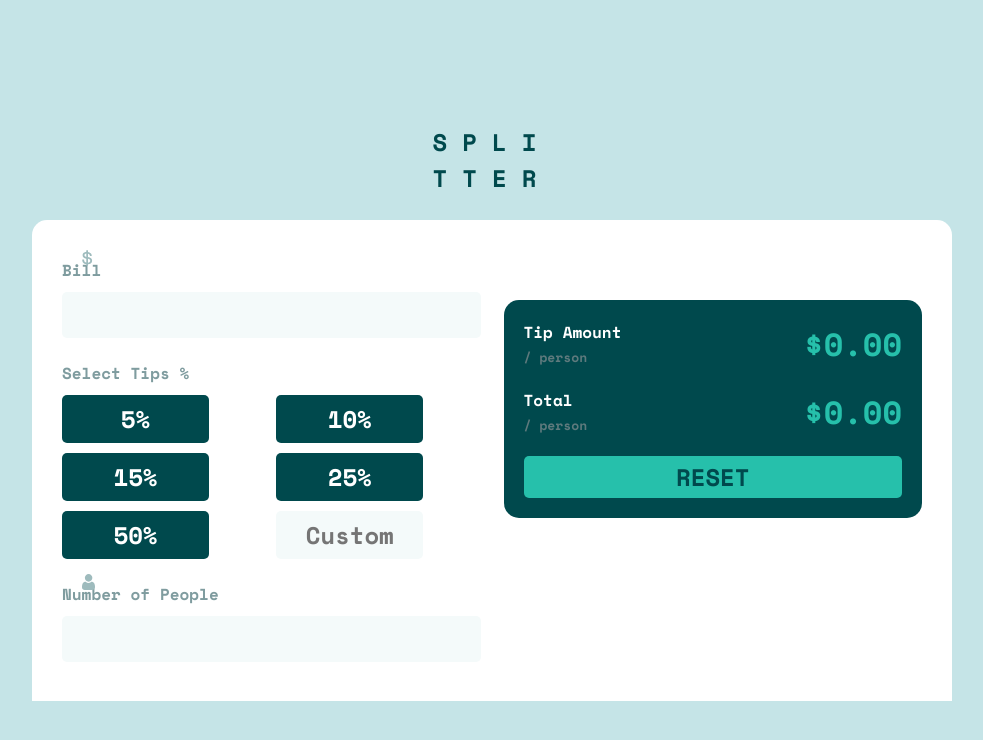
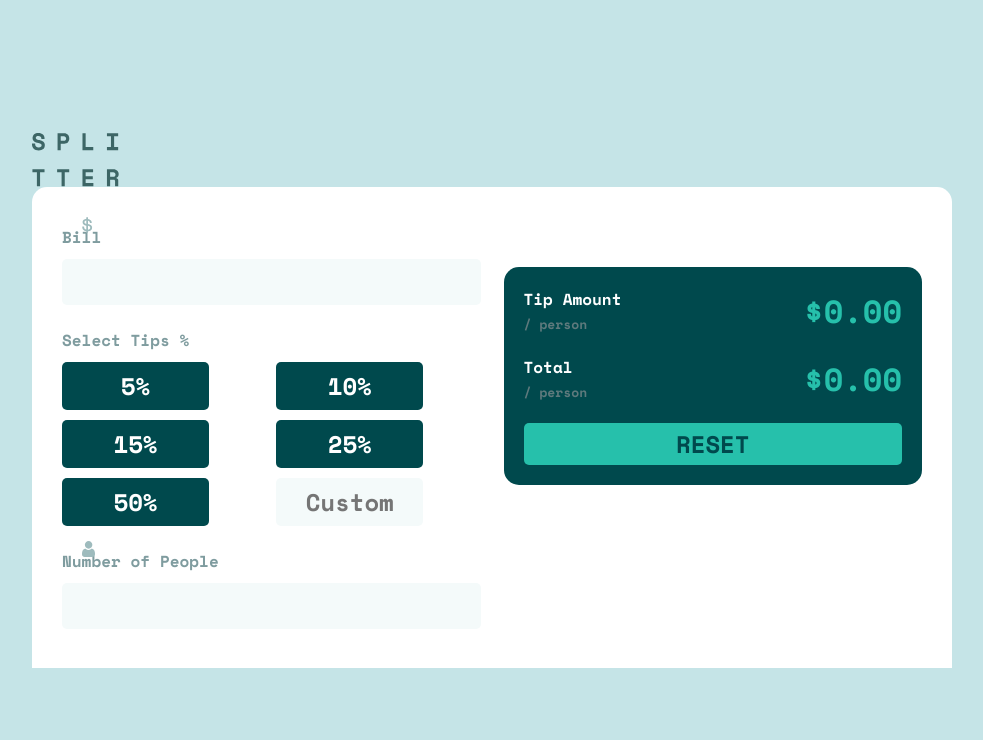
Before and after one commit to DanK1368/tip-calculator-app, a React (Create React App) app: page / in a window 1280 px wide. Shown: the top 740 px of the page, without its empty margins (148-1131 px from the left). Built offline with nearby package versions, Linux system fonts and the light colour scheme.

Commit message:
added a logo to the page

```diff
--- a/src/components/Title.jsx
+++ b/src/components/Title.jsx
@@ -1,11 +1,13 @@
 import "./Title.scss";
+import logo from "../images/logo.svg";
 
 function Title() {
   return (
-    <h1 className="title">
-      SPLI <br />
-      TTER
-    </h1>
+    <header>
+      <h1>
+        <img src={logo} alt="this is the tip calculator company logo" />
+      </h1>
+    </header>
   );
 }
 export default Title;
```
